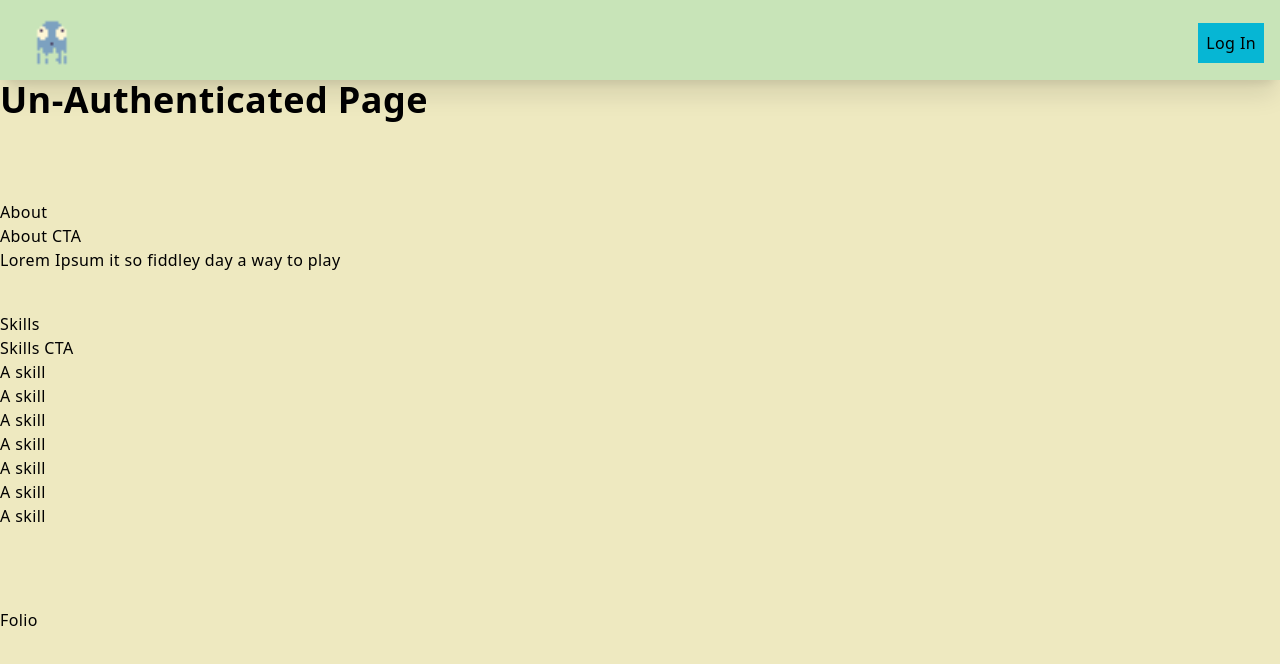
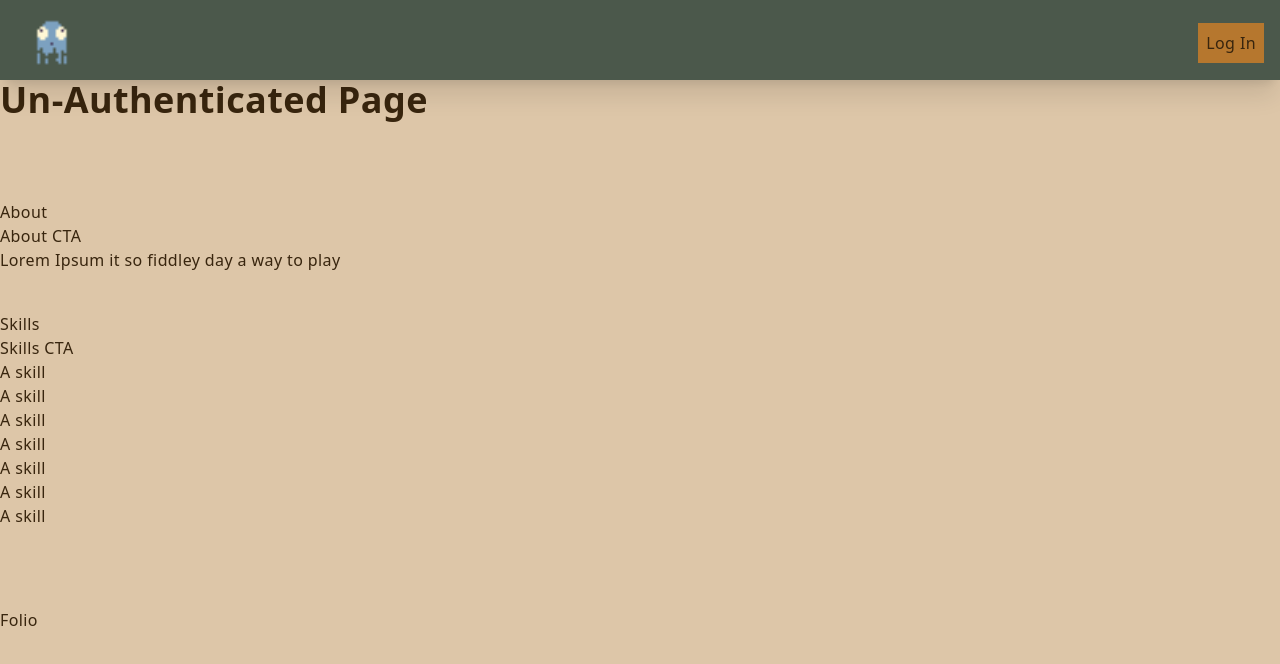
Before and after one commit to cocoabunny/ofthesaints, a Next.js app: page / in a window 1280 px wide. Shown: the top 664 px of the page. Built offline with nearby package versions, Linux system fonts and the light colour scheme; no server answers.

Commit message:
its not much, but its a pallet change

```diff
--- a/components/Navbar.jsx
+++ b/components/Navbar.jsx
@@ -6,10 +6,10 @@ import FlightImage from "@/public/assets/flight.gif";
 
 const Navbar = () => {
   return (
-    <div className="fixed w-full h-20 shadow-xl z-[100] bg-emerald-400/20">
+    <div className="fixed w-full h-20 shadow-xl z-[100] bg-[#4B584B]">
       <div className="flex justify-between items-center w-full px-2 2x:px-16">
         <Image src={FlightImage} alt="" width={85} height={85} />
-        <button className="bg-cyan-500 mr-2 p-2">
+        <button className="bg-[#B6772E] mr-2 p-2">
           <Link href="/login">Log In</Link>
         </button>
       </div>
--- a/pages/index.js
+++ b/pages/index.js
@@ -7,7 +7,7 @@ import ConditionalTest from "../components/conditionalTest";
 
 const Page = () => {
   return (
-    <div>
+    <div className="">
       <Head>
         <title>Of The Saints</title>
         <meta name="description" content="Canaan de los Santos' Portfolio" />
--- a/styles/globals.css
+++ b/styles/globals.css
@@ -5,7 +5,7 @@
 @layer base {
 
   body {
-    @apply bg-[#eee9c0] text-black tracking-wide
+    @apply bg-[#DDC6A8] text-[#38250E] tracking-wide
   }
 
   h1 {
```
